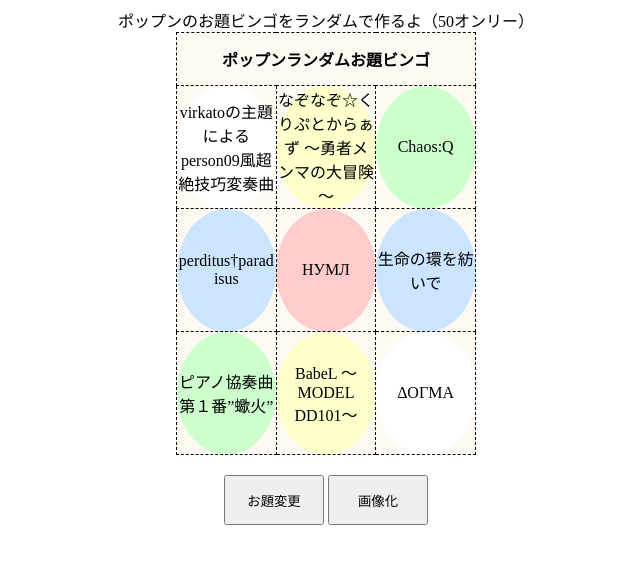
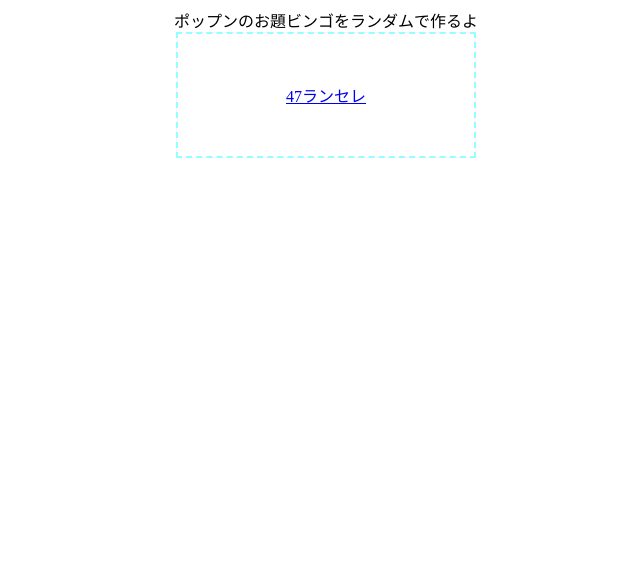
Before and after one commit to PopSmileAx/PopnRandBingo, a plain HTML site: page index.html in a window 1280 px wide. Shown: the whole page, without its empty margins (314-954 px from the left). Drawn offline with nearby package versions, Linux system fonts and the light colour scheme.

Commit message:
ページ分岐

```diff
--- a/bingo.css
+++ b/bingo.css
@@ -13,42 +13,40 @@
   width: 300px;
   margin: auto;
 
-  background-color: #fff9f4;
+  background-color: #ffefff
 
 }
 .BingoTable th
 {
-  border: 1px #000000 dashed;
+  border: 2px #93ffff dashed;
   height: 50px;
 }
 
 .BingoTable td
 {
-  border: 1px #000000 dashed;
+  border: 2px #93ffff dashed;
   width: 33%;
   height: 120px;
   text-align: center;
   vertical-align: middle;
   overflow-wrap : break-word;
-
-  border-radius: 70%;
 }
 
 .tdRed
 {
-  background-color: #ffcccc
+  background-color: #ffe0e0
 }
 .tdBlue
 {
-  background-color: #cce5ff
+  background-color: #e0ffff
 }
 .tdYellow
 {
-  background-color: #ffffcc
+  background-color: #ffffe0
 }
 .tdGreen
 {
-  background-color: #ccffcc
+  background-color: #e0ffe0
 }
 .tdWhite
 {
--- a/index.html
+++ b/index.html
@@ -2,39 +2,19 @@
 <html>
 <head>
 <title>ポップンお題ビンゴ（作成中）</title>
-<script src="Bingo.js"></script>
-<script src="https://cdnjs.cloudflare.com/ajax/libs/html2canvas/1.4.1/html2canvas.min.js"></script>
 <link rel="stylesheet" type="text/css" href="bingo.css">
 <meta name="viewport" content="width=device-width, initial-scale=1, minimum-scale=1, user-scalable=yes">
 </head>
 <body>
 <div class="HeadArea">
-ポップンのお題ビンゴをランダムで作るよ（50オンリー）
+ポップンのお題ビンゴをランダムで作るよ
 </div>
 <div>
-	<table id="target" class="BingoTable">
-	    <tr>
-	    	<th colspan="3">ポップンランダムお題ビンゴ</td>
+	<table class="BingoTable">
 		<tr>
-			<td class="tdWhite">virkatoの主題によるperson09風超絶技巧変奏曲</td>
-			<td class="tdYellow">なぞなぞ☆くりぷとからぁず ～勇者メンマの大冒険～</td>
-			<td class="tdGreen">Chaos:Q</td>
-		</tr>
-		<tr>
-			<td class="tdBlue">perditus†paradisus</td>
-			<td class="tdRed">НУМЛ</td>
-			<td class="tdBlue">生命の環を紡いで</td>
-		</tr>
-		<tr>
-			<td class="tdGreen">ピアノ協奏曲第１番”蠍火”</td>
-			<td class="tdYellow">BabeL ～MODEL DD101～</td>
-			<td class="tdWhite">ΔΟΓΜΑ</td>
+			<td class="tdWhite"><a href="Random47.html">47ランセレ</a></td>
 		</tr>
 	</table>
 </div>
-<div class="ButtonArea">
-	<input type="button" value="お題変更" style="width:100px;height:50px;" onclick="makeRandom()">
-	<input type="button" value="画像化" style="width:100px;height:50px;" onclick="download()">
-</div>
 </body>
 </html>
```
Also changed, not shown: Random47.html (added, +40 -0 lines).
